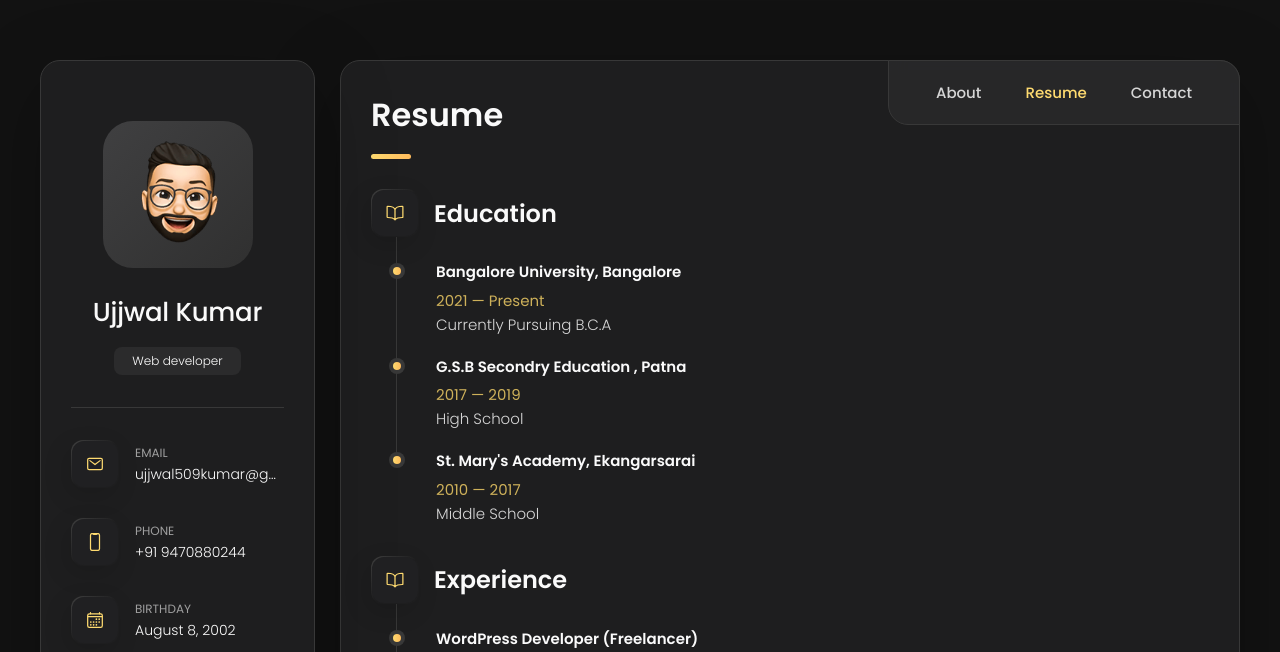
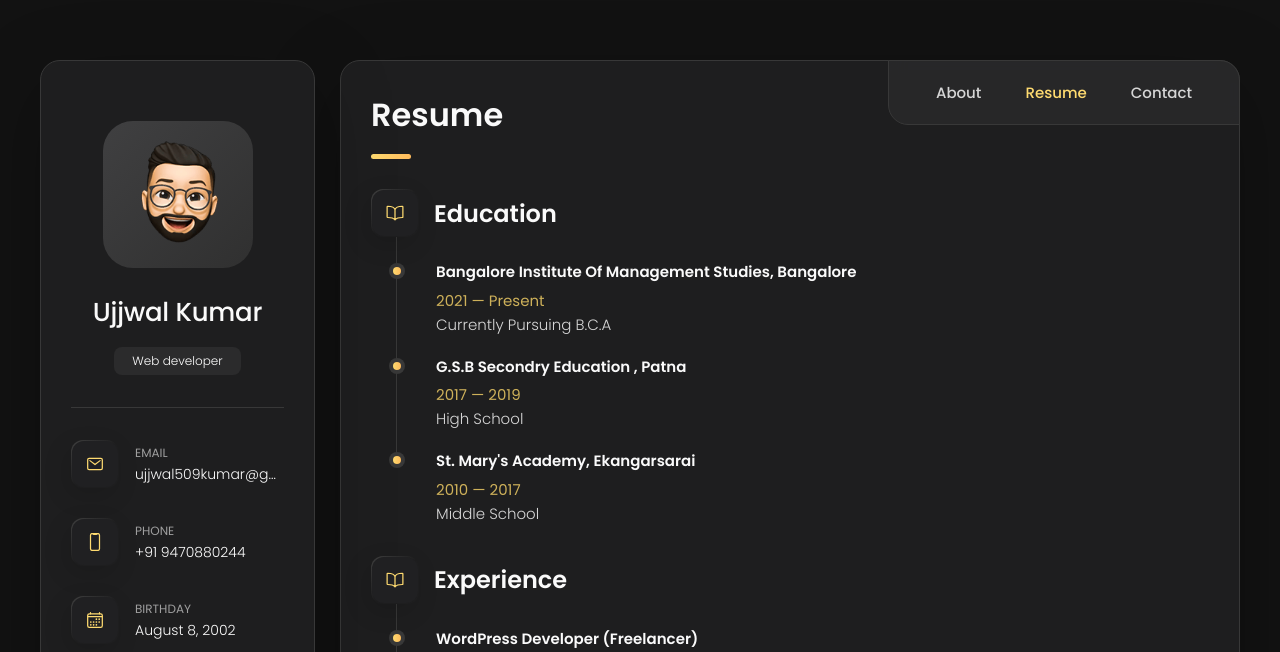
Before and after one commit to ujjwal509kumar/ujjwal509kumar.github.io, a plain HTML site: page index.html in a window 1280 px wide. Both pictures are taken after a click on the button "Resume". Shown: the top 652 px of the page. Drawn offline with nearby package versions, Linux system fonts and the light colour scheme.

Commit message:
fixed college error

```diff
--- a/index.html
+++ b/index.html
@@ -527,7 +527,7 @@
 
             <li class="timeline-item">
 
-              <h4 class="h4 timeline-item-title">Bangalore University, Bangalore</h4>
+              <h4 class="h4 timeline-item-title">Bangalore Institute of Management Studies, Bangalore</h4>
 
               <span>2021 — Present</span>
 
```
